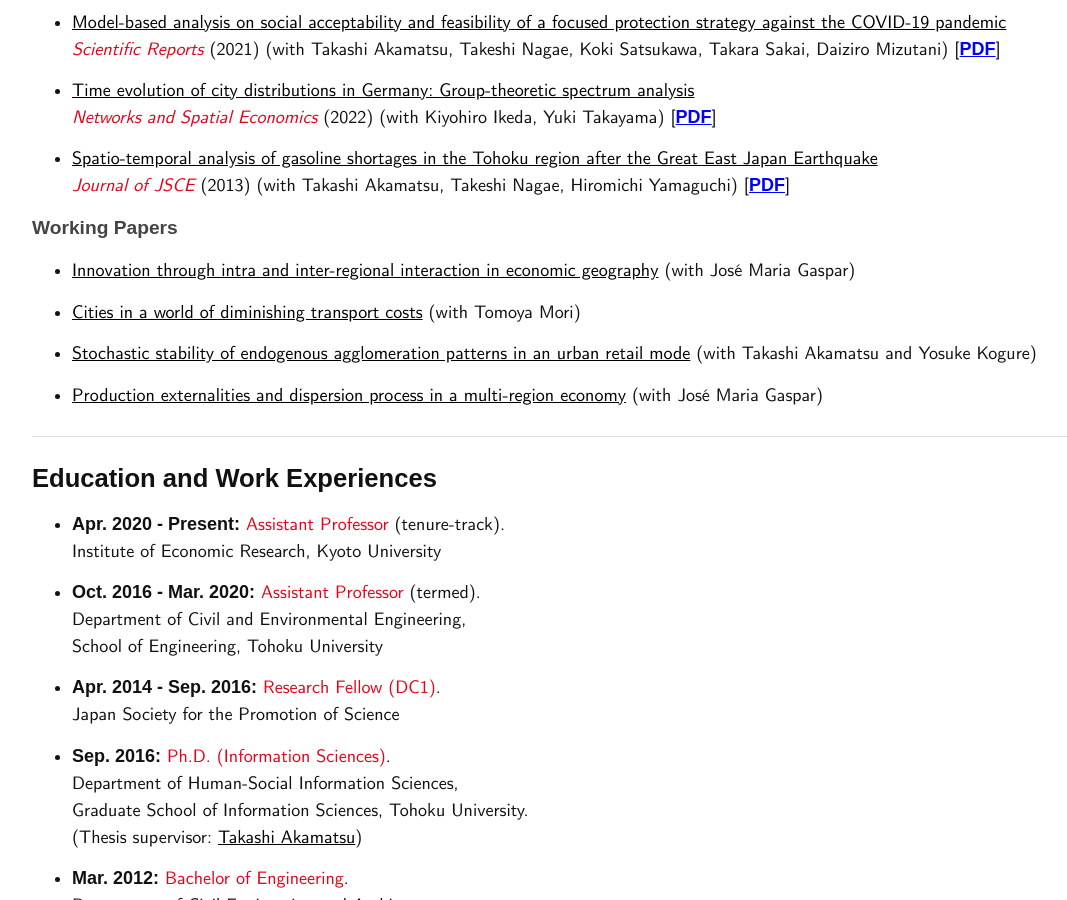
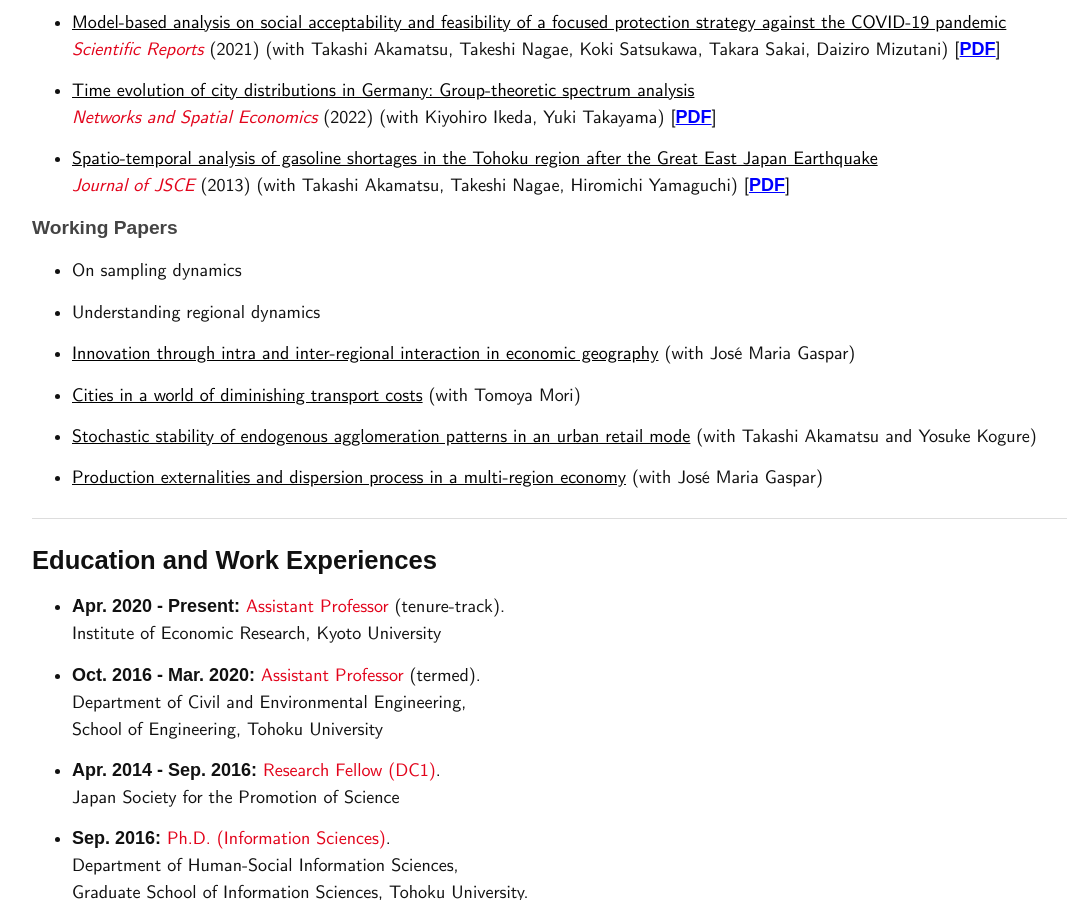
Before and after one commit to mino-osawa/mino-osawa.github.io, a Jekyll site: the page built from index.markdown, in a window 1280 px wide and 900 px high, scrolled down 1196 px. Shown: the whole window, without its empty margins (8-1075 px from the left). Built offline with Jekyll 4.4.1, drawn with Linux system fonts in a browser that asks for light colours; some web fonts are replaced.

Commit message:
add wips

```diff
--- a/index.markdown
+++ b/index.markdown
@@ -70,6 +70,8 @@ Ordered by my preference. Please see <a href="https://orcid.org/0000-0001-9067-5
 <h3>Working Papers</h3>
 
 <ul class="ref-list">
+<li>On sampling dynamics</li>
+<li>Understanding regional dynamics</li>
 <li><a href="https://arxiv.org/abs/2212.14475">Innovation through intra and inter-regional interaction in economic geography</a> (with José Maria Gaspar)</li>
 
 <li><a href="https://arxiv.org/abs/2012.12503">Cities in a world of diminishing transport costs</a> (with Tomoya Mori)</li>
```
